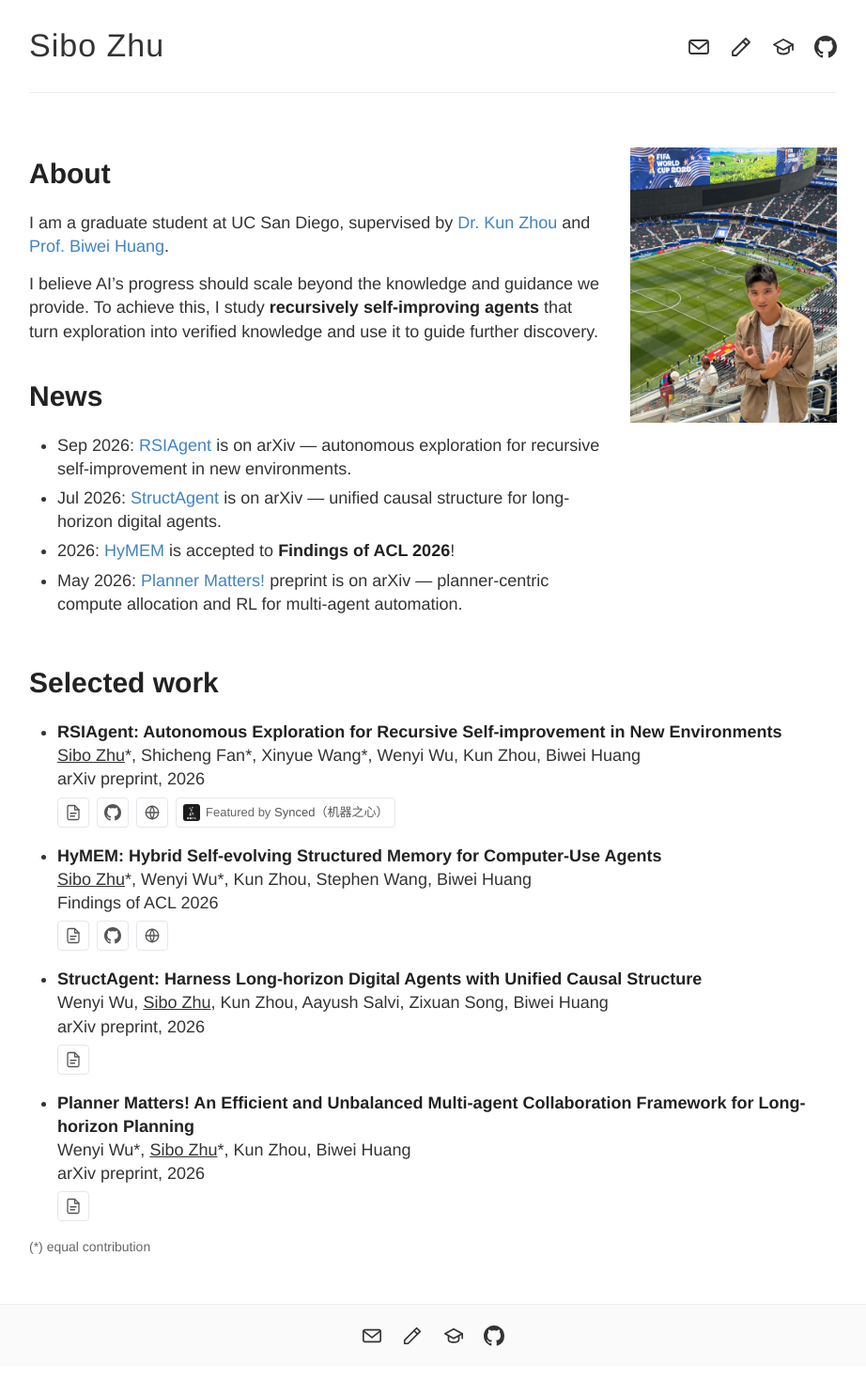
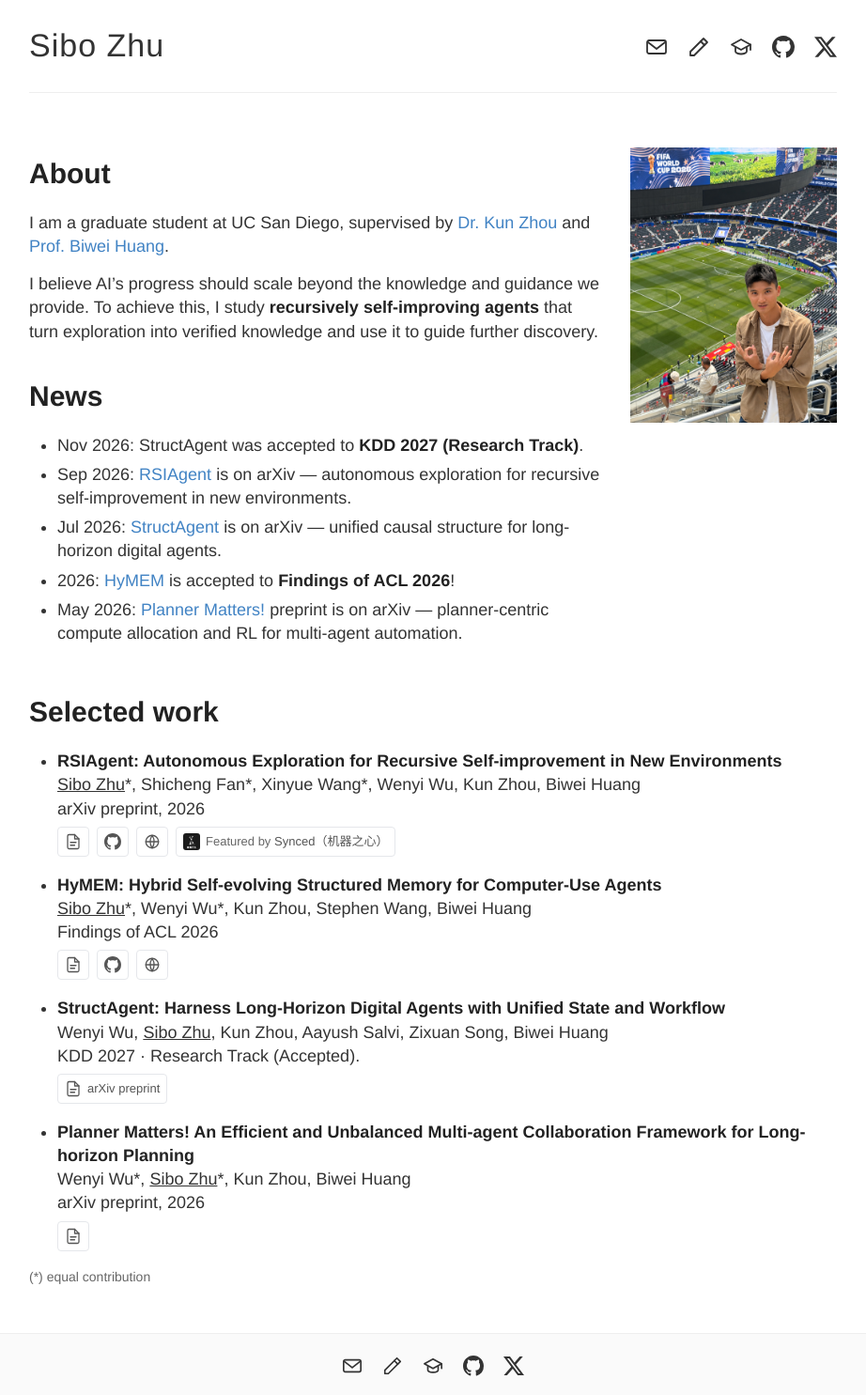
Before and after one commit to NickSiboZhu/NickSiboZhu.github.io, a plain HTML site: page index.html in a window 1280 px wide. Shown: the whole page at 94% size, without its empty margins (179-1101 px from the left). Before the commit the page ends 1454 px from the top, so only its background shows below. Drawn offline with Linux system fonts and the light colour scheme; no server answers.

Commit message:
Publish StructAgent KDD acceptance and add X profile links

```diff
--- a/index.html
+++ b/index.html
@@ -88,6 +88,9 @@
           <a href="https://github.com/NickSiboZhu" title="GitHub" aria-label="GitHub">
             <svg viewBox="0 0 16 16" fill="currentColor"><path d="M8 0C3.58 0 0 3.58 0 8c0 3.54 2.29 6.53 5.47 7.59.4.07.55-.17.55-.38 0-.19-.01-.82-.01-1.49-2.01.37-2.53-.49-2.69-.94-.09-.23-.48-.94-.82-1.13-.28-.15-.68-.52-.01-.53.63-.01 1.08.58 1.23.82.72 1.21 1.87.87 2.33.66.07-.52.28-.87.51-1.07-1.78-.2-3.64-.89-3.64-3.95 0-.87.31-1.59.82-2.15-.08-.2-.36-1.02.08-2.12 0 0 .67-.21 2.2.82.64-.18 1.32-.27 2-.27s1.36.09 2 .27c1.53-1.04 2.2-.82 2.2-.82.44 1.1.16 1.92.08 2.12.51.56.82 1.27.82 2.15 0 3.07-1.87 3.75-3.65 3.95.29.25.54.73.54 1.48 0 1.07-.01 1.93-.01 2.2 0 .21.15.46.55.38A8.01 8.01 0 0 0 16 8c0-4.42-3.58-8-8-8z"/></svg>
           </a>
+          <a href="https://x.com/ZhuSibo" title="X (@ZhuSibo)" aria-label="Sibo Zhu on X (@ZhuSibo)">
+            <svg viewBox="0 0 24 24" fill="currentColor" aria-hidden="true" focusable="false"><path d="M18.901 1.153h3.68l-8.04 9.19L24 22.846h-7.406l-5.8-7.584-6.64 7.584H.47l8.6-9.835L0 1.154h7.594l5.243 6.932zM17.61 20.644h2.039L6.486 3.24H4.298z"/></svg>
+          </a>
           <!-- TODO: add CV link once the resume PDF exists: <a href="cv.pdf">CV</a> -->
         </nav>
       </header>
@@ -109,6 +112,7 @@
 
         <h1 id="news">News</h1>
         <ul class="news-list">
+          <li>Nov 2026: StructAgent was accepted to <strong>KDD 2027 (Research Track)</strong>.</li>
           <li>Sep 2026: <a href="https://arxiv.org/abs/2609.15364">RSIAgent</a> is on arXiv — autonomous exploration for recursive self-improvement in new environments.</li>
           <li>Jul 2026: <a href="https://arxiv.org/abs/2607.11388">StructAgent</a> is on arXiv — unified causal structure for long-horizon digital agents.</li>
           <!-- TODO: exact month of the acceptance notification -->
@@ -146,11 +150,11 @@
               </span></p>
           </li>
           <li>
-            <p><strong>StructAgent: Harness Long-horizon Digital Agents with Unified Causal Structure</strong> <br />
+            <p><strong>StructAgent: Harness Long-Horizon Digital Agents with Unified State and Workflow</strong> <br />
               Wenyi Wu, <u>Sibo Zhu</u>, Kun Zhou, Aayush Salvi, Zixuan Song, Biwei Huang <br />
-              arXiv preprint, 2026 <br />
+              KDD 2027 · Research Track (Accepted). <br />
               <span class="pub-links">
-                <a class="pub-icon-link" href="https://arxiv.org/abs/2607.11388" title="Paper — StructAgent" aria-label="Paper — StructAgent"><svg viewBox="0 0 24 24" fill="none" stroke="currentColor" stroke-width="1.7" stroke-linecap="round" stroke-linejoin="round" aria-hidden="true" focusable="false"><path d="M14 2H6a2 2 0 0 0-2 2v16a2 2 0 0 0 2 2h12a2 2 0 0 0 2-2V8z"/><path d="M14 2v6h6M8 13h8M8 17h6"/></svg></a>
+                <a class="pub-icon-link" href="https://arxiv.org/abs/2607.11388" title="arXiv preprint — StructAgent" aria-label="arXiv preprint — StructAgent"><svg viewBox="0 0 24 24" fill="none" stroke="currentColor" stroke-width="1.7" stroke-linecap="round" stroke-linejoin="round" aria-hidden="true" focusable="false"><path d="M14 2H6a2 2 0 0 0-2 2v16a2 2 0 0 0 2 2h12a2 2 0 0 0 2-2V8z"/><path d="M14 2v6h6M8 13h8M8 17h6"/></svg><span style="font-size: 13px;">arXiv preprint</span></a>
               </span></p>
           </li>
           <li>
@@ -181,6 +185,9 @@
         </a>
         <a href="https://github.com/NickSiboZhu" title="GitHub" aria-label="GitHub">
           <svg viewBox="0 0 16 16" fill="currentColor"><path d="M8 0C3.58 0 0 3.58 0 8c0 3.54 2.29 6.53 5.47 7.59.4.07.55-.17.55-.38 0-.19-.01-.82-.01-1.49-2.01.37-2.53-.49-2.69-.94-.09-.23-.48-.94-.82-1.13-.28-.15-.68-.52-.01-.53.63-.01 1.08.58 1.23.82.72 1.21 1.87.87 2.33.66.07-.52.28-.87.51-1.07-1.78-.2-3.64-.89-3.64-3.95 0-.87.31-1.59.82-2.15-.08-.2-.36-1.02.08-2.12 0 0 .67-.21 2.2.82.64-.18 1.32-.27 2-.27s1.36.09 2 .27c1.53-1.04 2.2-.82 2.2-.82.44 1.1.16 1.92.08 2.12.51.56.82 1.27.82 2.15 0 3.07-1.87 3.75-3.65 3.95.29.25.54.73.54 1.48 0 1.07-.01 1.93-.01 2.2 0 .21.15.46.55.38A8.01 8.01 0 0 0 16 8c0-4.42-3.58-8-8-8z"/></svg>
+        </a>
+        <a href="https://x.com/ZhuSibo" title="X (@ZhuSibo)" aria-label="Sibo Zhu on X (@ZhuSibo)">
+          <svg viewBox="0 0 24 24" fill="currentColor" aria-hidden="true" focusable="false"><path d="M18.901 1.153h3.68l-8.04 9.19L24 22.846h-7.406l-5.8-7.584-6.64 7.584H.47l8.6-9.835L0 1.154h7.594l5.243 6.932zM17.61 20.644h2.039L6.486 3.24H4.298z"/></svg>
         </a>
       </footer>
     </div>
```
